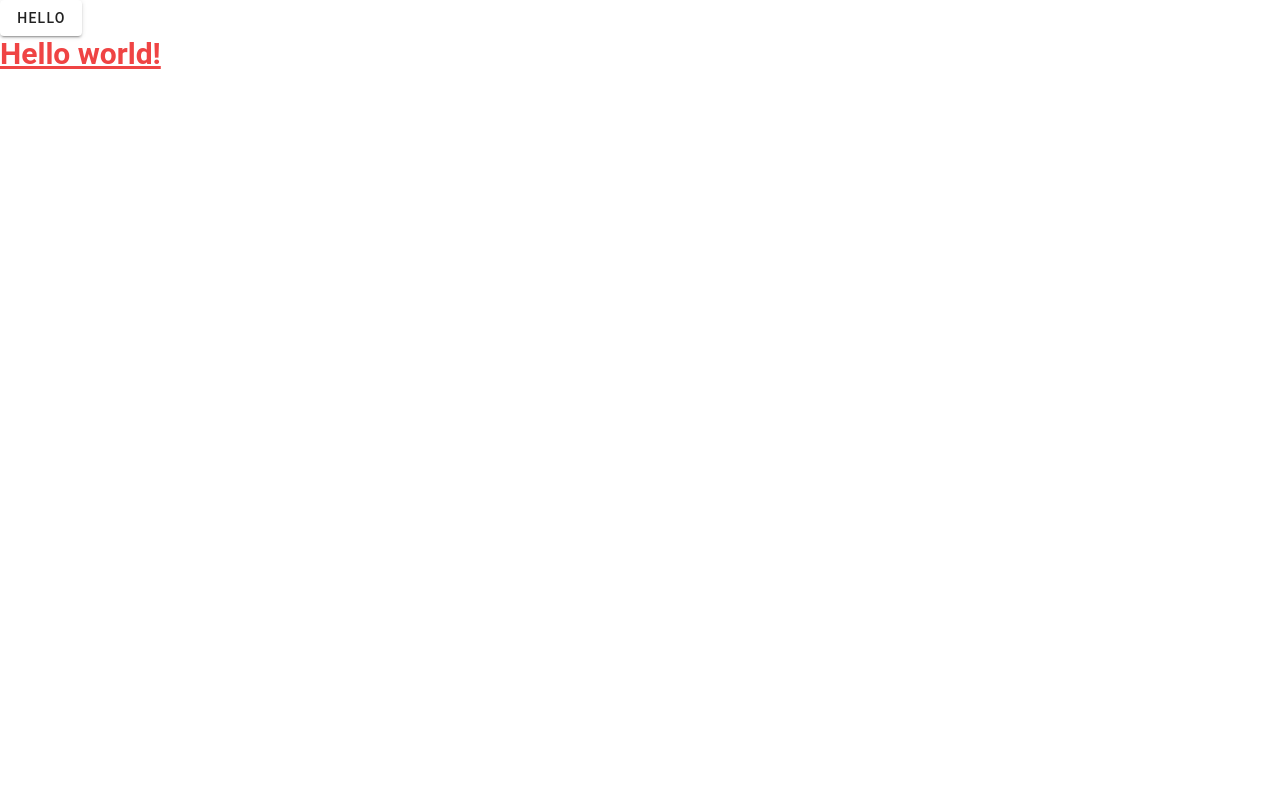
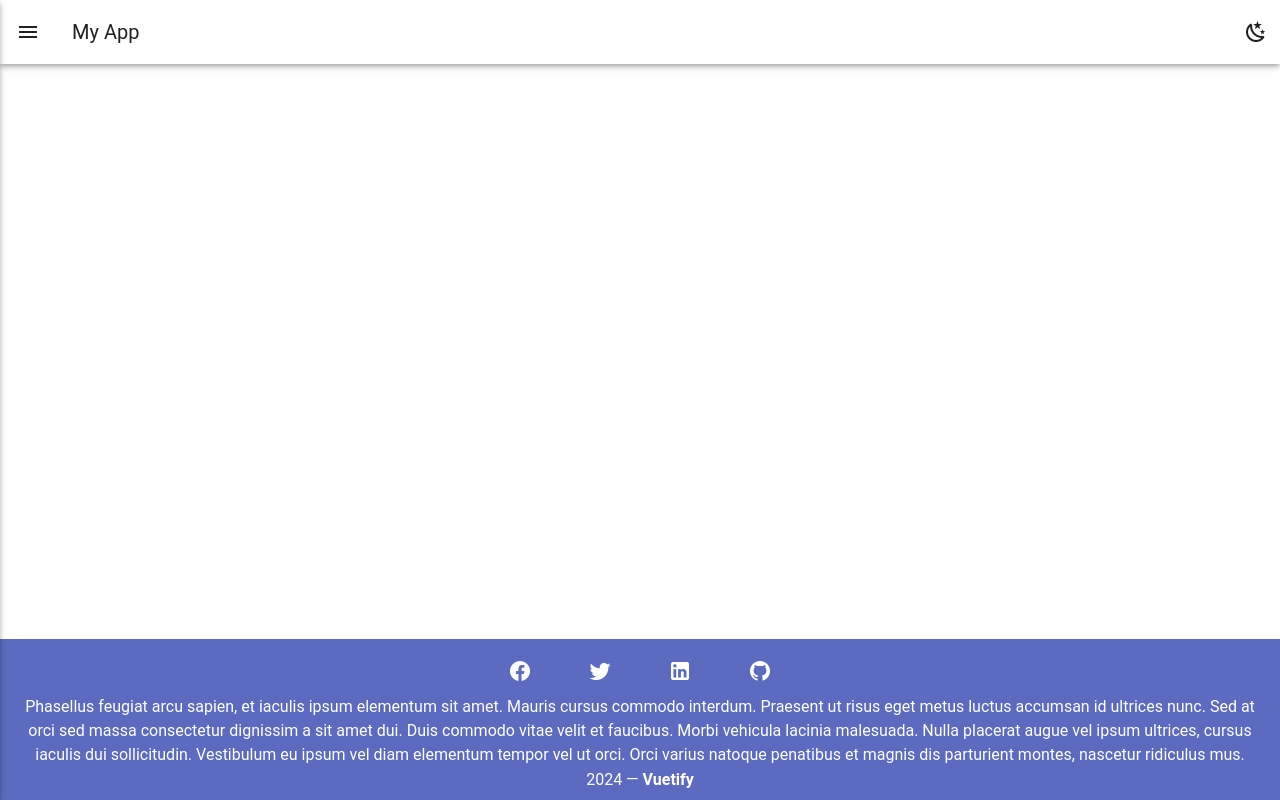
Before and after one commit to Anwar-Barakat/ellemark-plus, a Vue app: page / in a window 1280 px wide. Built offline with nearby package versions, Linux system fonts and the light colour scheme.

Commit message:
feat: add layout components and integrate mitt for event handling

```diff
--- a/package.json
+++ b/package.json
@@ -10,6 +10,7 @@
   },
   "dependencies": {
     "@mdi/font": "^7.4.47",
+    "mitt": "^3.0.1",
     "pinia": "^2.2.8",
     "vue": "^3.5.13",
     "vue-router": "^4.5.0"
--- a/src/App.vue
+++ b/src/App.vue
@@ -1,8 +1,11 @@
-<script setup></script>
+<script setup>
+import AppLayout from "@/layouts/AppLayout.vue";
+</script>
 
 <template>
-  <v-btn>hello</v-btn>
-  <h1 className="text-3xl text-red-500 font-bold underline">Hello world!</h1>
+  <AppLayout>
+    <router-view />
+  </AppLayout>
 </template>
 
 <style scoped></style>
--- /dev/null
+++ b/src/layouts/AppLayout.vue
@@ -0,0 +1,23 @@
+<template>
+  <div class="layout">
+    <v-layout>
+      <DrawerCard />
+      <AppBar  />
+      <v-main>
+        <slot></slot>
+      </v-main>
+      <Footer />
+    </v-layout>
+  </div>
+</template>
+
+<script setup>
+import Footer from "./_components/Footer.vue";
+import DrawerCard from "./_components/DrawerCard.vue";
+import AppBar from "./_components/AppBar.vue";
+
+import { ref } from "vue";
+const drawer = ref(false);
+</script>
+
+<style lang="scss" scoped></style>
--- /dev/null
+++ b/src/layouts/_components/AppBar.vue
@@ -0,0 +1,32 @@
+<template>
+  <v-app-bar app>
+    <v-app-bar-nav-icon @click="openDrawerCard"></v-app-bar-nav-icon>
+    <v-toolbar-title>My App</v-toolbar-title>
+    <v-spacer></v-spacer>
+    <v-btn icon @click="toggleTheme">
+      <v-icon>{{ isDark ? "mdi-weather-sunny" : "mdi-weather-night" }}</v-icon>
+    </v-btn>
+    <v-navigation-drawer v-model="drawer" app> </v-navigation-drawer>
+  </v-app-bar>
+</template>
+
+<script setup>
+import { ref, computed, inject } from "vue";
+import { useDisplay, useTheme } from "vuetify";
+
+const emitter = inject("emitter");
+const openDrawerCard = () => emitter.emit("open-drawer-card");
+
+const display = useDisplay();
+const theme = useTheme();
+const drawer = ref(false);
+
+const mobileView = computed(() => display.smAndDown.value);
+const isDark = computed(() => theme.global.name.value === "dark");
+
+const toggleTheme = () => {
+  theme.global.name.value = isDark.value ? "light" : "dark";
+};
+</script>
+
+<style scoped></style>
--- /dev/null
+++ b/src/layouts/_components/DrawerCard.vue
@@ -0,0 +1,16 @@
+<template>
+  <v-navigation-drawer v-model="drawer" elevation="4" location="left">
+    <p>
+      Lorem ipsum, dolor sit amet consectetur adipisicing elit. Veritatis perspiciatis
+      obcaecati odio consequuntur aliquid! Enim ab eum iusto laudantium quia!
+    </p>
+  </v-navigation-drawer>
+</template>
+
+<script setup>
+import { inject, ref } from "vue";
+const drawer = ref(false);
+
+const emitter = inject("emitter");
+emitter.on("open-drawer-card", () => (drawer.value = !drawer.value));
+</script>
--- /dev/null
+++ b/src/layouts/_components/Footer.vue
@@ -0,0 +1,33 @@
+<template>
+  <v-footer :app="true" class="bg-indigo-lighten-1 text-center d-flex flex-column">
+    <div>
+      <v-btn
+        v-for="icon in icons"
+        :key="icon"
+        :icon="icon"
+        class="mx-4"
+        variant="text"
+      ></v-btn>
+    </div>
+
+    <div class="pt-0">
+      Phasellus feugiat arcu sapien, et iaculis ipsum elementum sit amet. Mauris cursus
+      commodo interdum. Praesent ut risus eget metus luctus accumsan id ultrices nunc. Sed
+      at orci sed massa consectetur dignissim a sit amet dui. Duis commodo vitae velit et
+      faucibus. Morbi vehicula lacinia malesuada. Nulla placerat augue vel ipsum ultrices,
+      cursus iaculis dui sollicitudin. Vestibulum eu ipsum vel diam elementum tempor vel
+      ut orci. Orci varius natoque penatibus et magnis dis parturient montes, nascetur
+      ridiculus mus.
+    </div>
+
+    <v-divider></v-divider>
+
+    <div>{{ new Date().getFullYear() }} — <strong>Vuetify</strong></div>
+  </v-footer>
+</template>
+
+<script setup>
+import { ref } from 'vue';
+
+const icons = ref(["mdi-facebook", "mdi-twitter", "mdi-linkedin", "mdi-github"]);
+</script>
--- a/src/main.js
+++ b/src/main.js
@@ -8,7 +8,11 @@ import { createPinia } from "pinia";
 // Vuetify
 import vuetify from '@/plugins/vuetify'
 
+import mitt from "mitt";
+const Emitter = mitt();
+
 createApp(App)
 .use(router)
+.provide("emitter", Emitter)
 .use(createPinia())
 .use(vuetify).mount("#app")
--- a/src/plugins/vuetify.js
+++ b/src/plugins/vuetify.js
@@ -1,12 +1,38 @@
 // Vuetify
+import { createVuetify } from "vuetify";
 import "vuetify/styles";
-import { createVuetify } from "vuetify";
+import "@mdi/font/css/materialdesignicons.css"; // Import Material Design Icons
 import * as components from "vuetify/components";
 import * as directives from "vuetify/directives";
 
 const vuetify = createVuetify({
   components,
   directives,
+  icons: {
+    defaultSet: "mdi",
+  },
+  theme: {
+    themes: {
+      light: {
+        primary: "#1976D2",
+        secondary: "#424242",
+        accent: "#82B1FF",
+        error: "#FF5252",
+        info: "#2196F3",
+        success: "#4CAF50",
+        warning: "#FB8C00",
+      },
+      dark: {
+        primary: "#BB86FC",
+        secondary: "#3700B3",
+        accent: "#03DAC6",
+        error: "#CF6679",
+        info: "#2196F3",
+        success: "#4CAF50",
+        warning: "#FB8C00",
+      },
+    },
+  },
 });
 
 export default vuetify;
```
Also changed, not shown: 1 other file (tests, documents, lock files or other folders).
